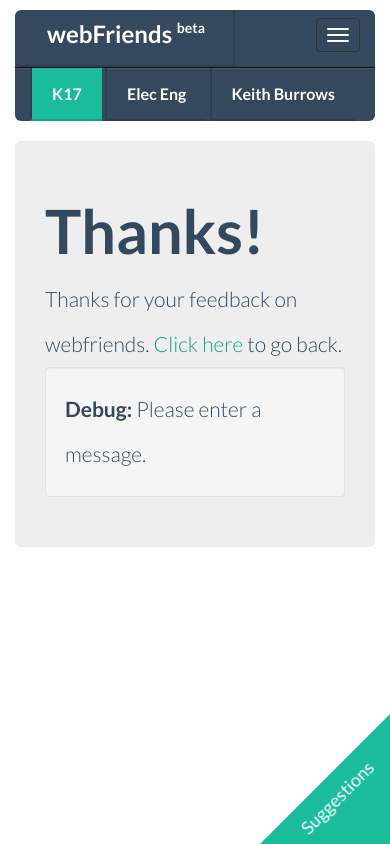
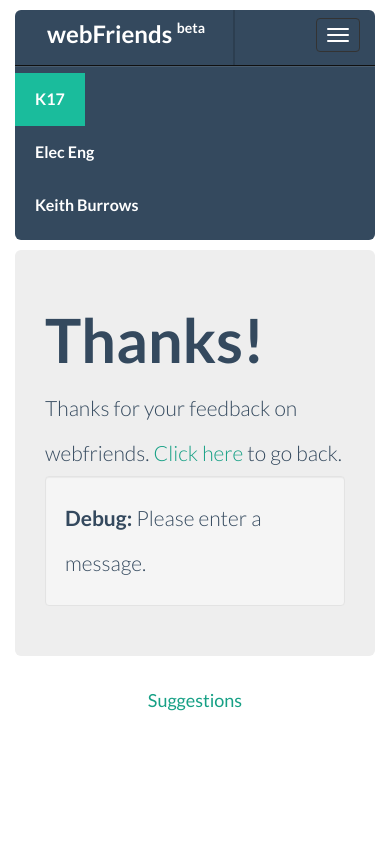
Before and after one commit to csesoc/webfriends-python, a Flask app: page /feedback in a window 390 px wide, after a click on "Toggle navigation". Run offline with Flask 2, Linux system fonts and the light colour scheme.

Commit message:
works better with mobile devices

```diff
--- a/static/css/flat-ui.css
+++ b/static/css/flat-ui.css
@@ -924,12 +924,14 @@ fieldset[disabled] .btn-link:focus {
 }
 .navbar .nav {
   margin-right: 0;
-  display: inline-block;
+  /*display: inline-block;*/
+  display: block;
   float: left;
 }
 .navbar .nav > li {
   position: relative;
-  display: inline-block;
+  /*display: inline-block;*/
+  display: block;
 }
 .navbar .nav > li:hover > ul {
   opacity: 1;
@@ -948,7 +950,7 @@ fieldset[disabled] .btn-link:focus {
   box-shadow: none;
 }
 .navbar .nav > li:first-child {
-  border-radius: 6px 6px 0 0;
+  /*border-radius: 6px 6px 0 0;*/
 }
 .navbar .nav > li:last-child {
   border-radius: 0 0 6px 6px;
@@ -960,9 +962,9 @@ fieldset[disabled] .btn-link:focus {
 }
 .navbar .nav > li > ul:before {
   content: "";
-  border-style: solid;
+  /*border-style: solid;
   border-width: 0 9px 9px 9px;
-  border-color: transparent transparent #34495e transparent;
+  border-color: transparent transparent #34495e transparent;*/
   height: 0;
   position: absolute;
   left: 15px;
@@ -1103,7 +1105,7 @@ fieldset[disabled] .btn-link:focus {
   font-size: 17px;
 }
 .navbar-inverse .navbar-brand {
-  border-bottom: 2px solid #2c3e50;
+  /*border-bottom: 2px solid #2c3e50;*/
   border-right: 2px solid #2c3e50;
   color: #ffffff;
   padding: 10px 28px 11px 32px;
@@ -1125,7 +1127,6 @@ fieldset[disabled] .btn-link:focus {
 .navbar-inverse .nav > li.active > a:hover,
 .navbar-inverse .nav > li.active > a:focus {
   background-color: #1abc9c;
-  border-bottom-color: #16a085;
   border-left: none;
   color: #ffffff;
   padding-left: 20px;
@@ -1136,8 +1137,8 @@ fieldset[disabled] .btn-link:focus {
 }
 .navbar-inverse .nav > li > a {
   font-size: 16px;
-  border-bottom: 2px solid #2c3e50;
-  border-left: 2px solid #2c3e50 !important;
+  border-bottom: 2px solid transparent;
+  /*border-left: 2px solid #2c3e50 !important;*/
   color: #ffffff;
   padding: 16px 20px 15px;
   line-height: 20px;
--- a/templates/layout.html
+++ b/templates/layout.html
@@ -20,9 +20,9 @@
 
     </head>
     <body>
-        <div class="container">
+        <div class="container clearfix">
 
-            <nav class="navbar navbar-inverse" role="navigation" style="margin-top:10px">
+            <nav class="navbar navbar-inverse" role="navigation" style="margin-top:10px;margin-bottom:10px">
 
                 <div class="navbar-header">
                     <button type="button" class="navbar-toggle" data-toggle="collapse" data-target="#webfriends-nav">
@@ -34,8 +34,8 @@
                     <a class="navbar-brand" href="/webfriends-python/webfriends.py.cgi/">webFriends <span class="sup">beta</span></a>
                 </div>
                 <div class="collapse navbar-collapse" id="webfriends-nav">
-                    <ul class="nav" id="labTabs">
-                        <li class="active"><a href="#k17" style="-webkit-border-radius: 0;-moz-border-radius: 0;border-radius: 0;">K17</a></li>
+                    <ul class="nav navbar-nav" id="labTabs">
+                        <li class="active"><a href="#k17">K17</a></li>
                         <!-- <li><a href="#me">Mech Eng</a></li> -->
                         <li><a href="#ee">Elec Eng</a></li>
                         <li><a href="#kb">Keith Burrows</a></li>
@@ -45,10 +45,12 @@
 
             {% block content %}
             {% endblock %}
+
+            <p class="text-center"><a href="#" class="visible-xs" data-toggle="modal" data-target="#feedbackForm">Suggestions</a></p>
         </div>
 
 
-        <a href="#" data-toggle="modal" data-target="#feedbackForm">
+        <a href="#" class="hidden-xs" data-toggle="modal" data-target="#feedbackForm">
             <div id="suggestionbg"></div>
             <div id="suggestionbt">Suggestions</div>
         </a>
--- a/webfriends.py
+++ b/webfriends.py
@@ -69,6 +69,7 @@
 	user_id = ""
 	name = ""
 	zid = ""
+	degree = ""
 	since = time.struct_time
 	since_string = ""
 
@@ -190,6 +191,18 @@
 	# 	out+= server_list
 	# return out
 
+def increaseHits():
+	out = ""
+	hits = cache.get('hits')
+	if hits is None:
+		out+="hits is none"
+		hits = 1
+	else:
+		out+="hits exists"
+		hits = int(hits) + 10
+	cache.set('hits', hits, timeout=60*60*24*30*12)
+	return out
+
 def getStats(lab_data):
 	stats = {}
 	stats['high_lab_name'] = ""
@@ -267,8 +280,8 @@
 								},
 					"piano": 	{
 									"directions":	['NE','NW','NE','NW','NE','NW','NE','NW','NE','SE','SW','SE','SW','SE','SW','SE','SW','SE'],
-									"grid_pos":		[(3,0),(4,0),(5,0),(6,0),(7,0),(8,0),(9,0),(10,0),(11,0),(11,2),(10,2),(9,2),(8,2),(7,2),(6,2),(5,2),(4,2),(3,2)],
-									"size":			(12,3),
+									"grid_pos":		[(2,0),(3,0),(4,0),(5,0),(6,0),(7,0),(8,0),(9,0),(10,0),(10,2),(9,2),(8,2),(7,2),(6,2),(5,2),(4,2),(3,2),(2,2)],
+									"size":			(11,3),
 									"doors":		{
 														'S':	[(0,2)]
 													}
@@ -305,6 +318,7 @@
 	return render_template('index.html',
 		labs = lab_data,
 		temps = temps,
+		hits = increaseHits(),
 		json = getJson(lab_data),
 		debug = debug)
 
```
Also changed, not shown: templates/index.html (+16 -13 lines).
